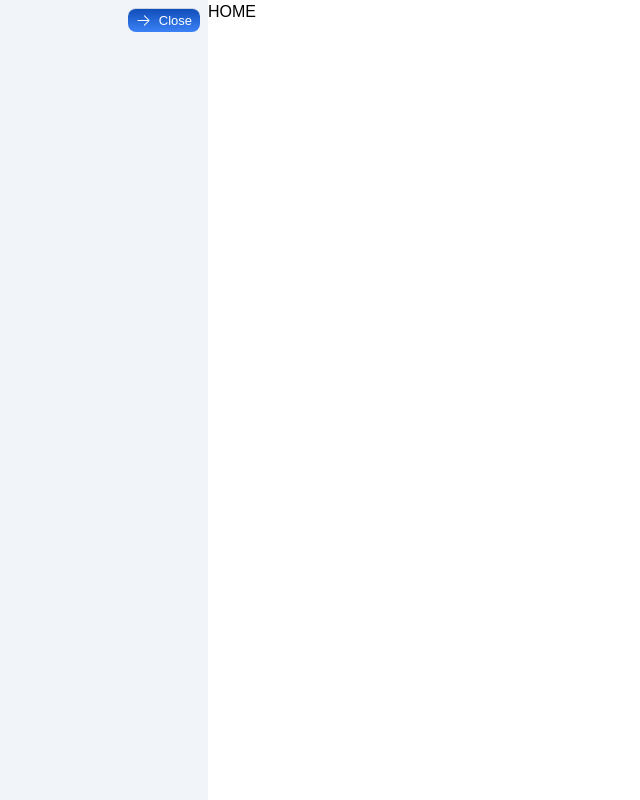
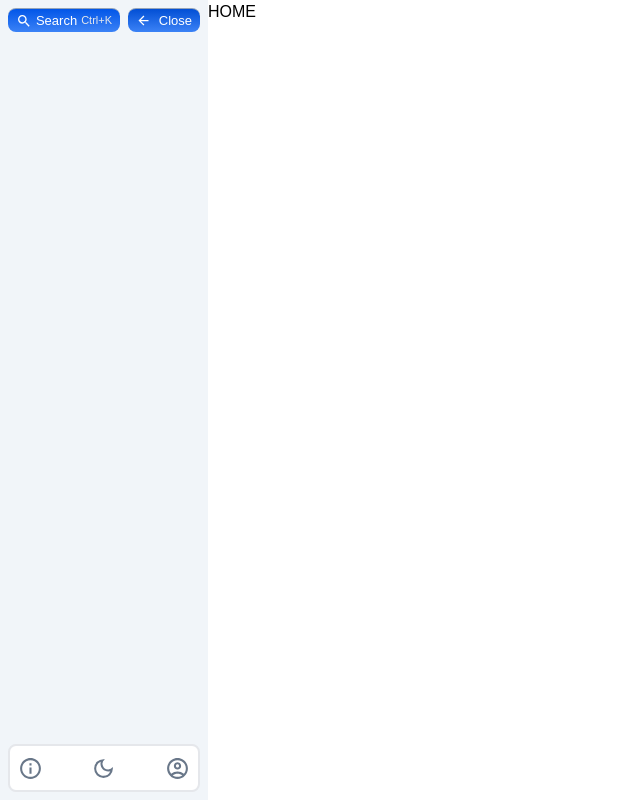
Before and after one commit to notmilanxd/notes, a React (Create React App) app: page / in a window 1280 px wide. Shown: the whole page, without its empty margins (0-640 px from the left). Built offline with nearby package versions, Linux system fonts and the light colour scheme.

Commit message:
big changes haha

```diff
--- a/src/App.js
+++ b/src/App.js
@@ -1,19 +1,44 @@
 import './index.css';
-import { BrowserRouter as Router, Routes, Route } from 'react-router-dom';
 import { useState } from 'react';
 import Home from './components/Home';
-import Topics from './components/Topics';
 import * as MaterialIcons from "react-icons/md"
-import * as HeroIcons from "react-icons/hi2"
-import * as FAIcons from "react-icons/fa"
 
-function App(props) {
+function App() {
   const [sideBar, setSideBar] = useState(true)
-  const [arrowRotate, setArrowRotate] = useState("rotate-0")
+  const [arrowRotate, setArrowRotate] = useState("rotate-180")
+  function DarkIcon() {
+    return <MaterialIcons.MdOutlineDarkMode title='Dark mode' className='dark:text-white text-[25px] text-[#697789] select-none'/>
+  }
+  function LightIcon() {
+    return <MaterialIcons.MdOutlineLightMode title='Light mode' className='text-[25px] dark:text-[#a6a6a7] select-none' />
+  }
+
+  const [modeSwitcher, setModeSwitcher] = useState(DarkIcon)
+
   return (
-
     <div className="App">
-        <div className={`${sideBar ? "w-52" : "w-10 justify-center"} fixed h-full bg-slate-100 transition-all duration-300 flex`}>
+        <div className={`${sideBar ? "w-52" : "w-10 justify-center"} fixed h-full bg-slate-100 dark:bg-[#181818] transition-all duration-300 flex flex-wrap`}>
+          {sideBar ?
+          <div className='absolute border-2 dark:border-[#363636] h-12 w-[92%] items-center bottom-2 bg-[#ffffff] dark:bg-[#202020] rounded-lg left-[4%] justify-center flex'>
+            <MaterialIcons.MdInfoOutline title='About' className='text-[#697789] dark:text-[#a6a6a7] text-[25px] absolute left-2 select-none cursor-pointer'/>
+            <MaterialIcons.MdOutlineAccountCircle title='Account' className='text-[#697789] dark:text-[#a6a6a7] text-[25px] absolute right-2 select-none cursor-pointer'/>
+            <div onClick={() => {if (document.documentElement.classList.contains("dark")){
+                  document.documentElement.classList.remove('dark')
+                  setModeSwitcher(<DarkIcon/>)
+                  console.log("alles gut")
+                } else {
+                  document.documentElement.classList.add('dark')
+                  setModeSwitcher(<LightIcon/>)
+                }}} className="cursor-pointer">
+              {modeSwitcher}
+          </div>
+          </div> : null}
+                {sideBar ? <div onClick={()=>{console.log("hello hello Im not where I supposed to be")}} className='top-2 bg-gradient-to-b from-[#0256e8] to-blue-500 absolute flex cursor-pointer items-center rounded-l-lg rounded-r-lg border-t border-1.5 border-t-slate-400 h-6 w-28 mx-2 justify-center flex-wrap space-x-1 select-none'>
+                  <MaterialIcons.MdSearch className='text-white' />
+                  <p className='text-white text-[13px] font-thin select-none'>Search</p>
+                  <p className="text-gray-200 text-[11px]">Ctrl+K</p>
+                </div>
+                : null}
                 <div onClick={
                   () => {
                     if (sideBar === true){
@@ -24,8 +49,8 @@ function App(props) {
                         setArrowRotate("rotate-180")
                     }
                 }
-                } title={sideBar ? null : "Expand"} className={`h-6 ${sideBar ? "w-[4.5rem] right-2" : "w-6 justify-center"} bg-gradient-to-b from-[#104eba] to-blue-500 absolute flex cursor-pointer items-center rounded-l-lg rounded-r-lg top-2 transition-all duration-300 border-t border-1.5 border-t-slate-300`}>
-                  <HeroIcons.HiArrowRight className={`text-[15px] ${arrowRotate} transition-transform duration-300 text-white absolute ${sideBar ? "left-2" : null}`} />
+                } title={sideBar ? null : "Expand"} className={`h-6 ${sideBar ? "w-[4.5rem] right-2" : "w-6 justify-center"} bg-gradient-to-b from-[#024fd5] to-blue-500 absolute flex cursor-pointer items-center rounded-l-lg rounded-r-lg top-2 transition-all duration-300 border-t border-1.5 border-t-slate-400`}>
+                  <MaterialIcons.MdArrowForward className={`text-[15px] ${arrowRotate} transition-transform duration-300 text-white absolute ${sideBar ? "left-2" : null}`} />
                   {sideBar ? <p className='text-white text-[13px] right-2 absolute font-thin select-none'>Close</p> : null}
                 </div>
           </div>
--- a/src/components/Home.js
+++ b/src/components/Home.js
@@ -1,8 +1,8 @@
 function Home () {
     return(
     <>
-    <div className="">
-    <h1>HOME</h1>
+    <div className="dark:bg-[#202020] bg-white w-full h-full fixed transition-colors duration-300">
+    <h1 className="dark:text-white text-black">HOME</h1>
     </div>
     </>)
 }
--- a/tailwind.config.js
+++ b/tailwind.config.js
@@ -1,5 +1,6 @@
 /** @type {import('tailwindcss').Config} */
 module.exports = {
+  darkMode: "class",
   content: ["./src/**/*.{html,js}"],
   theme: {
     extend: {
```
